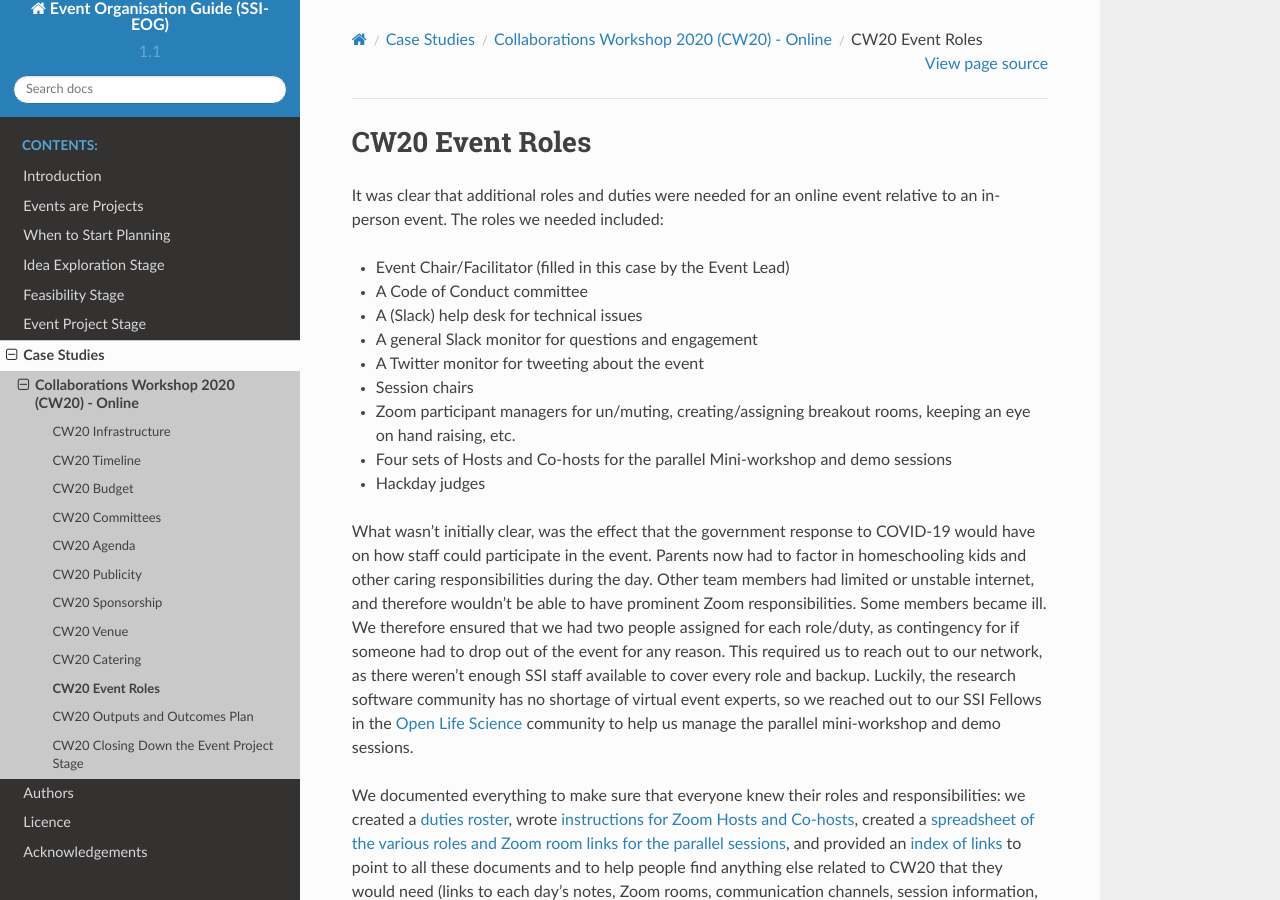
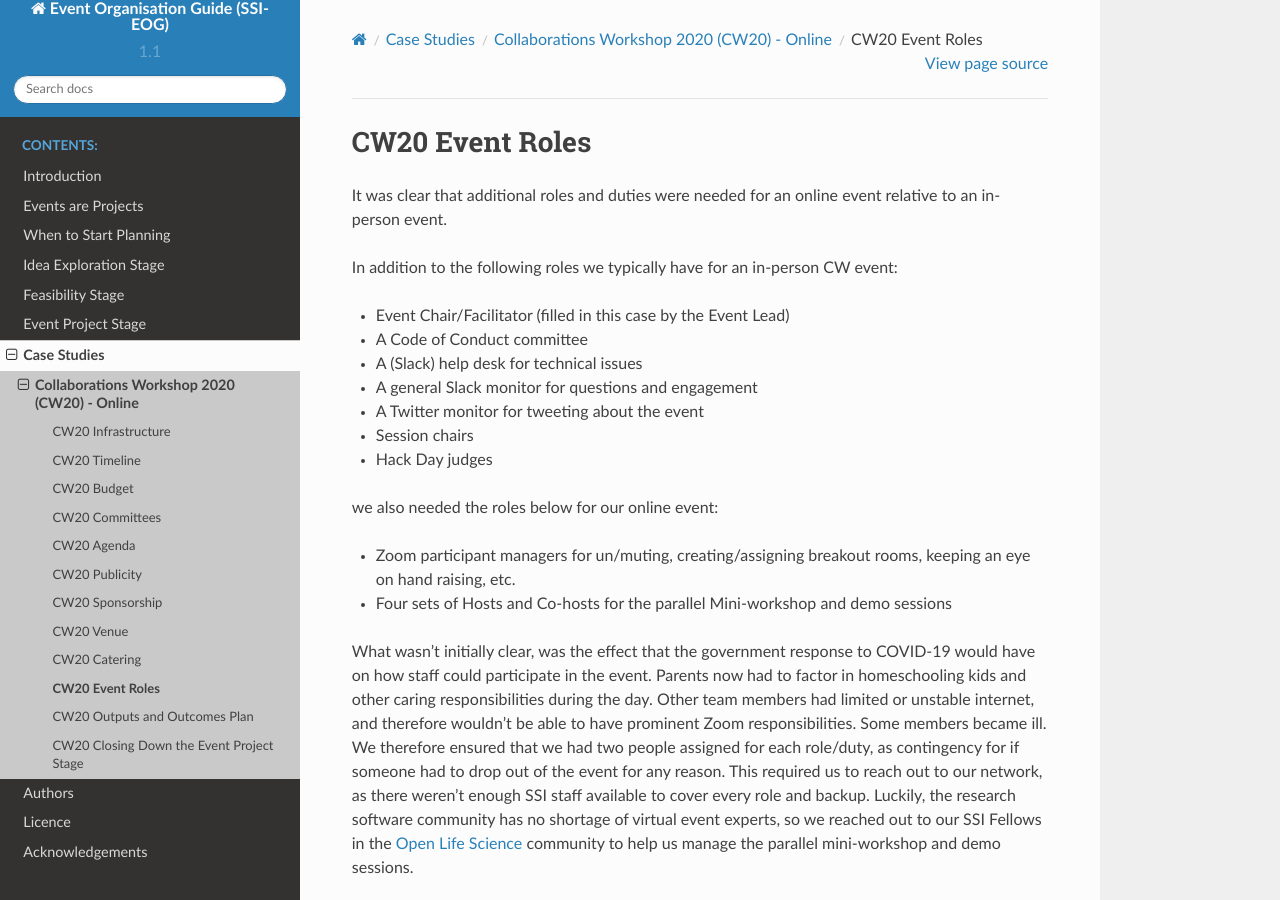
Before and after one commit to softwaresaved/event-organisation-guide, a Sphinx documentation site: the page built from docs/eog/case-studies-cw20-event-roles.rst, in a window 1280 px wide and 900 px high. Built offline with Sphinx 7.4.7 and the Read the Docs theme 2.0.0, drawn with Linux system fonts in a browser that asks for light colours; pages that are not in the unit, such as notebooks, are missing from menus.

Commit message:
clarified additional cw20 event roles

```diff
--- a/docs/eog/case-studies-cw20-event-roles.rst
+++ b/docs/eog/case-studies-cw20-event-roles.rst
@@ -3,7 +3,9 @@
 CW20 Event Roles
 ================
 
-It was clear that additional roles and duties were needed for an online event relative to an in-person event. The roles we needed included:
+It was clear that additional roles and duties were needed for an online event relative to an in-person event.
+
+In addition to the following roles we typically have for an in-person CW event:
 
 - Event Chair/Facilitator (filled in this case by the Event Lead)
 - A Code of Conduct committee
@@ -11,9 +13,12 @@ It was clear that additional roles and duties were needed for an online event re
 - A general Slack monitor for questions and engagement
 - A Twitter monitor for tweeting about the event
 - Session chairs
+- Hack Day judges
+
+we also needed the roles below for our online event:
+
 - Zoom participant managers for un/muting, creating/assigning breakout rooms, keeping an eye on hand raising, etc.
 - Four sets of Hosts and Co-hosts for the parallel Mini-workshop and demo sessions
-- Hackday judges
 
 What wasn’t initially clear, was the effect that the government response to COVID-19 would have on how staff could participate in the event.
 Parents now had to factor in homeschooling kids and other caring responsibilities during the day.
```
